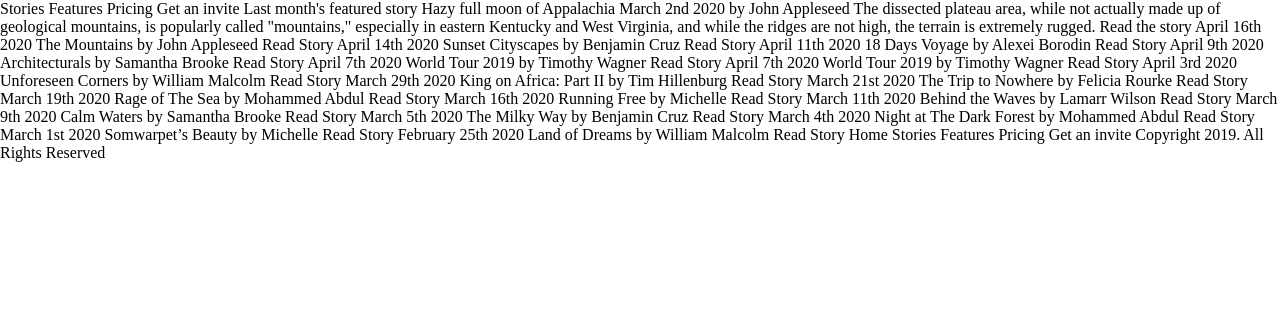
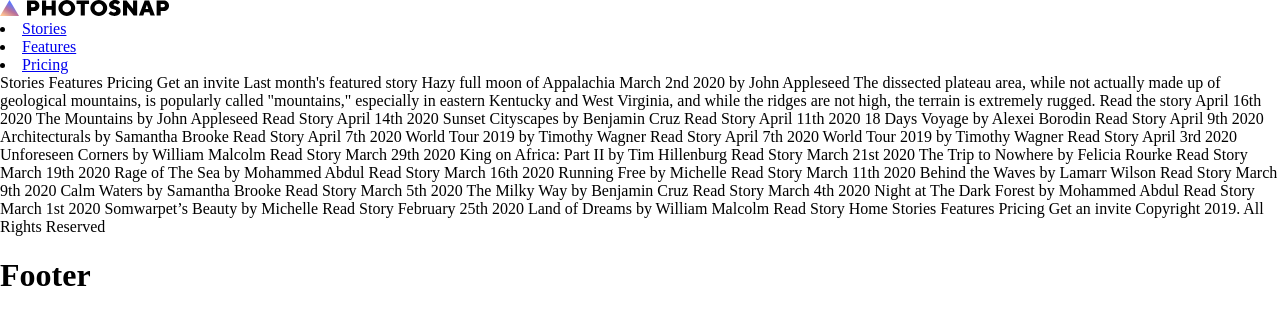
Before and after one commit to KingJosephI/photosnap, a React (Create React App) app: page /stories in a window 1280 px wide. Shown: the top 324 px of the page. Built offline with nearby package versions, Linux system fonts and the light colour scheme.

Commit message:
feat: wrap each page inside the Layout component

```diff
--- /dev/null
+++ b/src/common/Layout/Layout.jsx
@@ -0,0 +1,13 @@
+import React from 'react';
+import Footer from '../Footer/Footer';
+import Header from '../Header/Header';
+
+export const Layout = ({ children }) => {
+  return (
+    <>
+      <Header />
+      {children}
+      <Footer />
+    </>
+  );
+};
--- a/src/pages/Features.jsx
+++ b/src/pages/Features.jsx
@@ -1,8 +1,9 @@
 import React from 'react';
+import { Layout } from '../common/Layout/Layout';
 
 const Features = () => {
   return (
-    <div>
+    <Layout>
       Stories Features Pricing Get an invite Features We make sure all of our
       features are designed to be loved by every aspiring and even professional
       photograpers who wanted to share their stories. 100% Responsive No matter
@@ -19,7 +20,7 @@
       friction to creating stories. We're in Beta. Get your invite today! Get an
       invite Home Stories Features Pricing Get an invite Copyright 2019. All
       Rights Reserved
-    </div>
+    </Layout>
   );
 };
 
--- a/src/pages/Homepage.jsx
+++ b/src/pages/Homepage.jsx
@@ -1,8 +1,9 @@
 import React from 'react';
+import { Layout } from '../common/Layout/Layout';
 
 const Homepage = () => {
   return (
-    <div>
+    <Layout>
       Stories Features Pricing Get an invite Create and share your photo Stories
       Photosnap is a platform for photographers and visual storytellers. We make
       it easy to share photos, tell stories and connect with others. Beautiful
@@ -21,7 +22,7 @@
       Facebook posts, Instagram media, Vimeo or YouTube videos, Google Maps, and
       more. Home Stories Features Pricing Get an invite Copyright 2019. All
       Rights Reserved
-    </div>
+    </Layout>
   );
 };
 
--- a/src/pages/Pricing.jsx
+++ b/src/pages/Pricing.jsx
@@ -1,8 +1,9 @@
 import React from 'react';
+import { Layout } from '../common/Layout/Layout';
 
 const Pricing = () => {
   return (
-    <div>
+    <Layout>
       Stories Features Pricing Get an invite Pricing Create a your stories,
       Photosnap is a platform for photographers and visual storytellers. It’s
       the simple way to create and share your photos. Monthly Yearly Basic
@@ -17,7 +18,7 @@
       Downloads Search Engine Indexing Custom Analytics We're in Beta. Get your
       invite today! Get an invite Home Stories Features Pricing Get an invite
       Copyright 2019. All Rights Reserved
-    </div>
+    </Layout>
   );
 };
 
--- a/src/pages/Stories.jsx
+++ b/src/pages/Stories.jsx
@@ -1,8 +1,9 @@
 import React from 'react';
+import { Layout } from '../common/Layout/Layout';
 
 const Stories = () => {
   return (
-    <div>
+    <Layout>
       Stories Features Pricing Get an invite Last month's featured story Hazy
       full moon of Appalachia March 2nd 2020 by John Appleseed The dissected
       plateau area, while not actually made up of geological mountains, is
@@ -24,7 +25,7 @@
       Story March 1st 2020 Somwarpet’s Beauty by Michelle Read Story February
       25th 2020 Land of Dreams by William Malcolm Read Story Home Stories
       Features Pricing Get an invite Copyright 2019. All Rights Reserved
-    </div>
+    </Layout>
   );
 };
 
```
